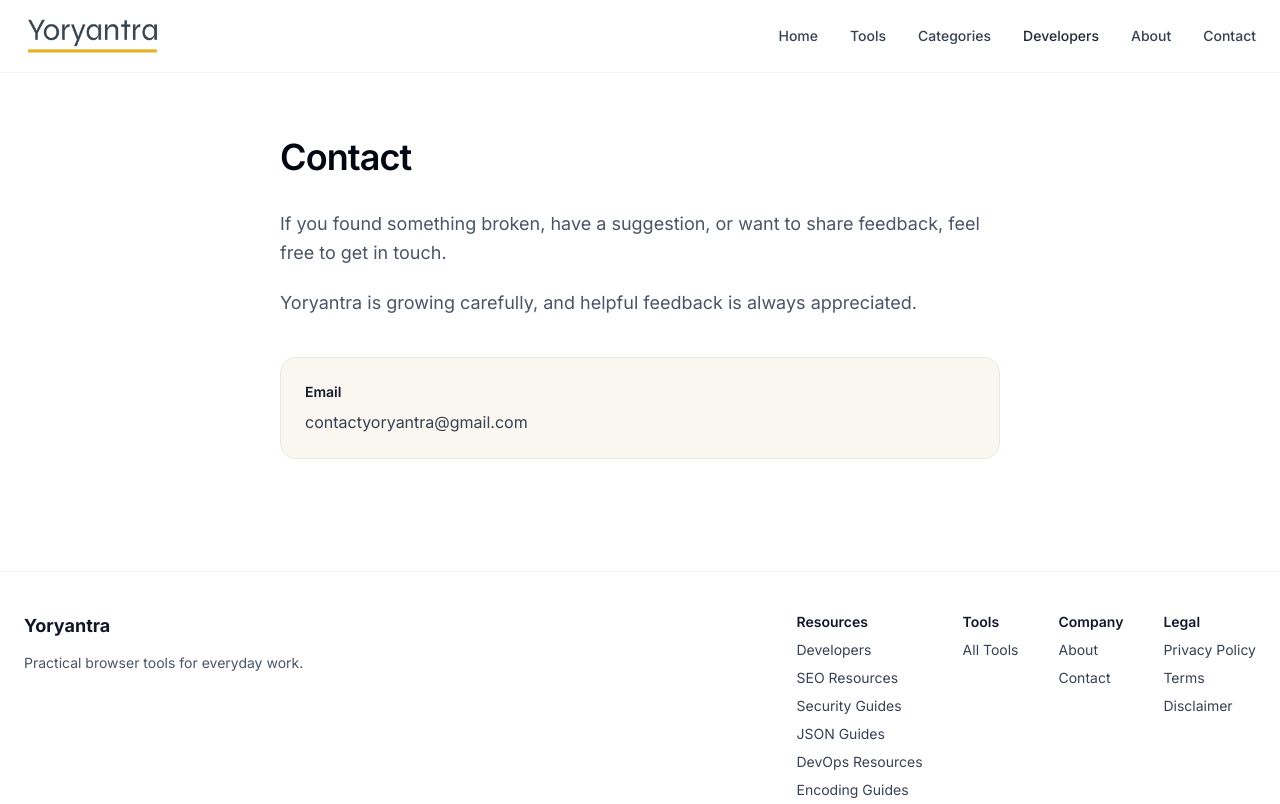
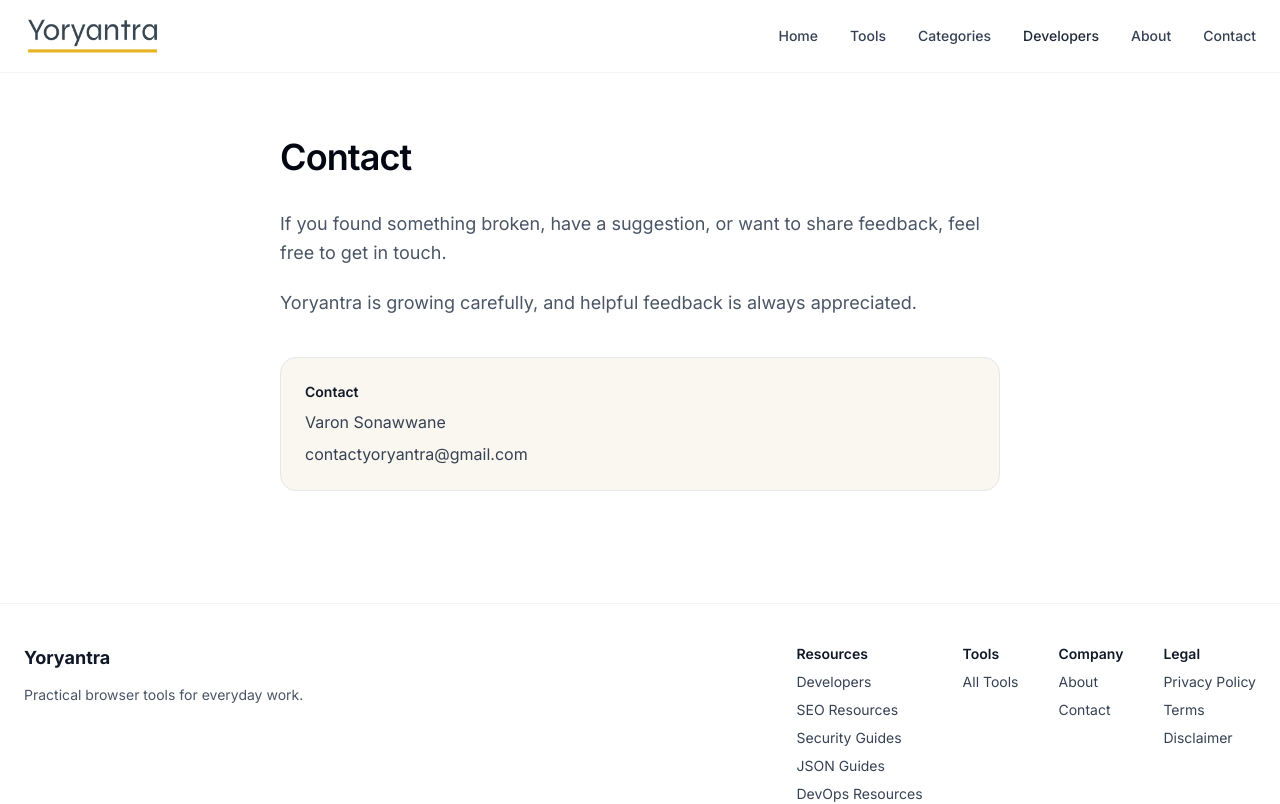
Before and after one commit to vaarunsonawwane-ops/yoryantra-new, a Next.js app: page /contact in a window 1280 px wide. Shown: the top 804 px of the page. Built offline with nearby package versions, Linux system fonts and the light colour scheme.

Commit message:
contact page update

```diff
--- a/app/contact/page.tsx
+++ b/app/contact/page.tsx
@@ -30,8 +30,12 @@ export default function ContactPage() {
 
       <div className="mt-10 rounded-2xl border border-gray-200 bg-[var(--light-bg)] p-6">
         <p className="text-sm font-semibold text-gray-900">
-          Email
+          Contact
         </p>
+
+		<p className="mt-2 text-gray-700">
+		  Varon Sonawwane
+		</p>
 
 		<a
 		  href="mailto:contactyoryantra@gmail.com"
```
